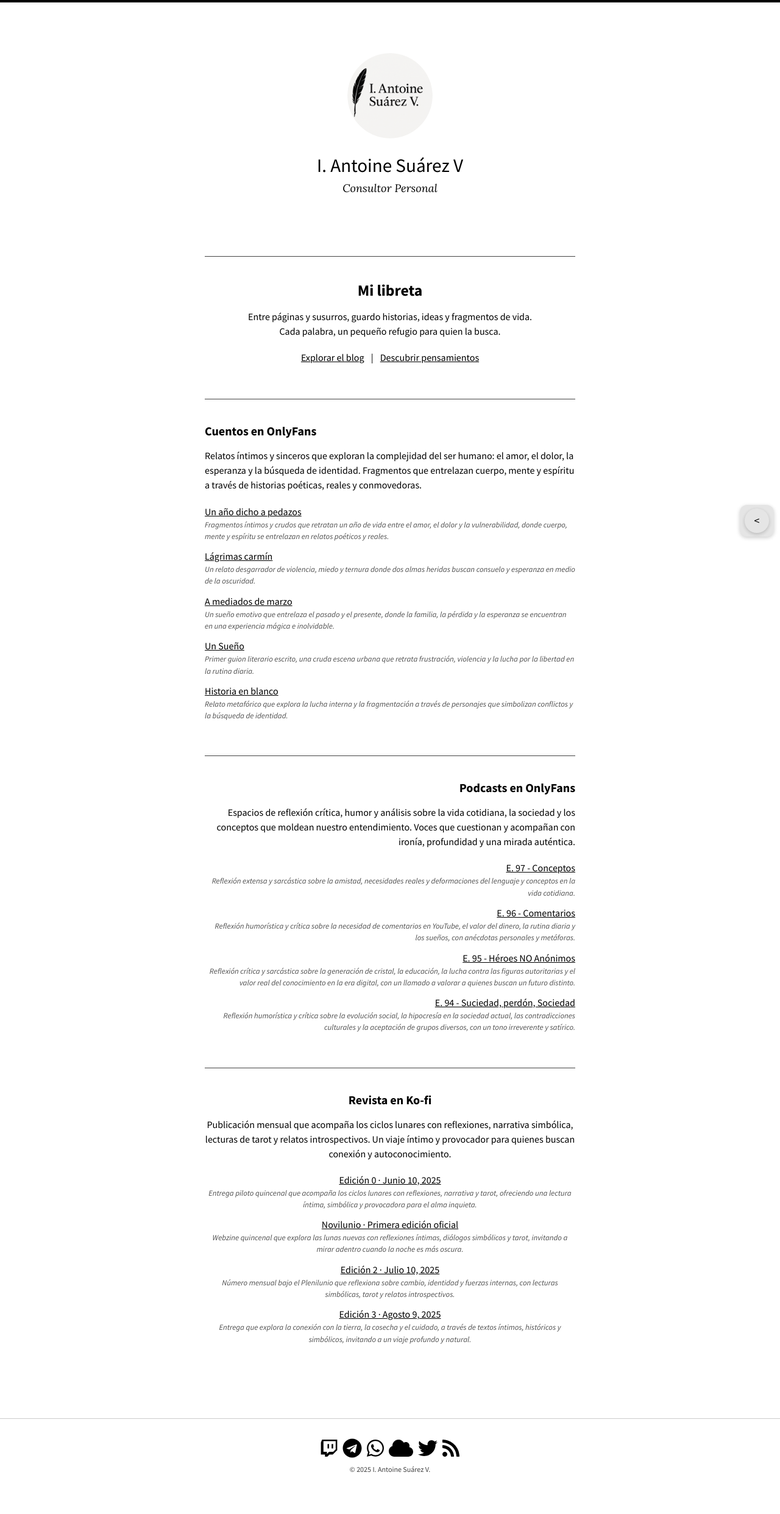
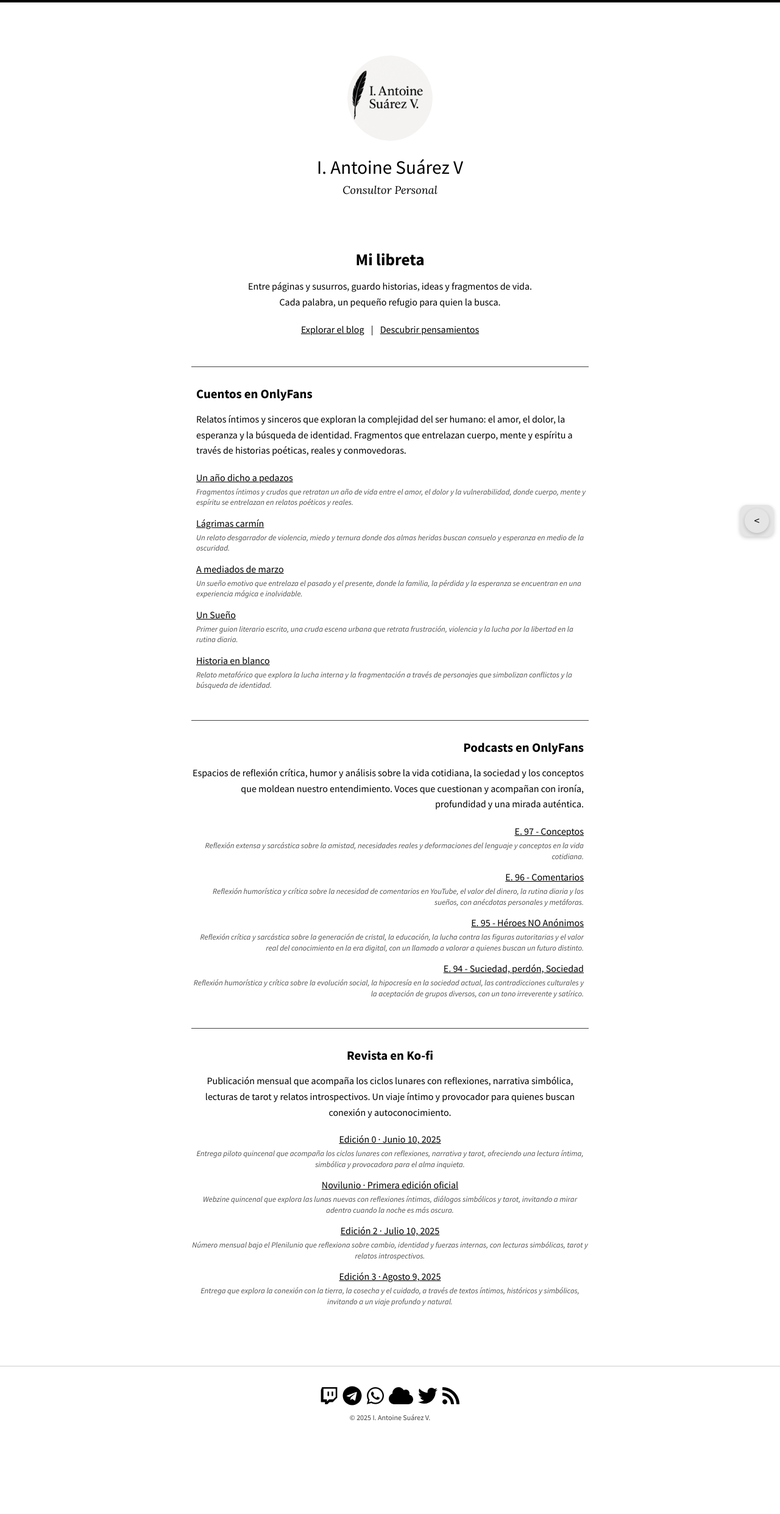
Before and after one commit to KajiiNarumi/iasuarezv, a Jekyll site: the page built from libreta.html, in a window 1280 px wide. Shown: the whole page at 61% size. Built offline with Jekyll 4.4.1, drawn with Linux system fonts in a browser that asks for light colours; nearby versions of some CDN libraries; after the commit the page ends 2398 px from its top, so only the background shows below that.

Commit message:
Update libreta.html

```diff
--- a/libreta.html
+++ b/libreta.html
@@ -59,15 +59,21 @@ title: "Mi libreta"
 
 <style>
   .perfil {
-    max-width: 640px;
+    max-width: 700px;
     margin: 0 auto;
-    padding: 2rem 1rem;
+    padding: 1rem 1.5rem; /* margen superior reducido y más espacio lateral */
   }
 
   .bloque {
     border-top: 1px solid #444;
-    padding-top: 2.5rem;
-    margin-bottom: 3.5rem;
+    padding-top: 2rem;
+    margin-bottom: 3rem;
+  }
+
+  /* Que el primer bloque no tenga línea arriba */
+  .bloque:first-of-type {
+    border-top: none;
+    padding-top: 0;
   }
 
   .text-center {
@@ -76,10 +82,12 @@ title: "Mi libreta"
 
   .text-left {
     text-align: left;
+    padding-left: 0.5rem;
   }
 
   .text-right {
     text-align: right;
+    padding-right: 0.5rem;
   }
 
   h2, h3 {
@@ -88,16 +96,16 @@ title: "Mi libreta"
   }
 
   h2 {
-    font-size: 1.6rem;
+    font-size: 1.7rem;
   }
 
   h3 {
-    font-size: 1.25rem;
+    font-size: 1.3rem;
   }
 
   p {
     margin-bottom: 1.2rem;
-    line-height: 1.5;
+    line-height: 1.6;
   }
 
   ul {
@@ -106,7 +114,7 @@ title: "Mi libreta"
   }
 
   ul li {
-    margin-bottom: 0.7rem;
+    margin-bottom: 0.8rem;
   }
 
   a {
@@ -119,6 +127,8 @@ title: "Mi libreta"
     display: block;
     font-style: italic;
     opacity: 0.7;
+    margin-top: 0.15rem;
+    line-height: 1.4;
   }
 
   p > a {
```
